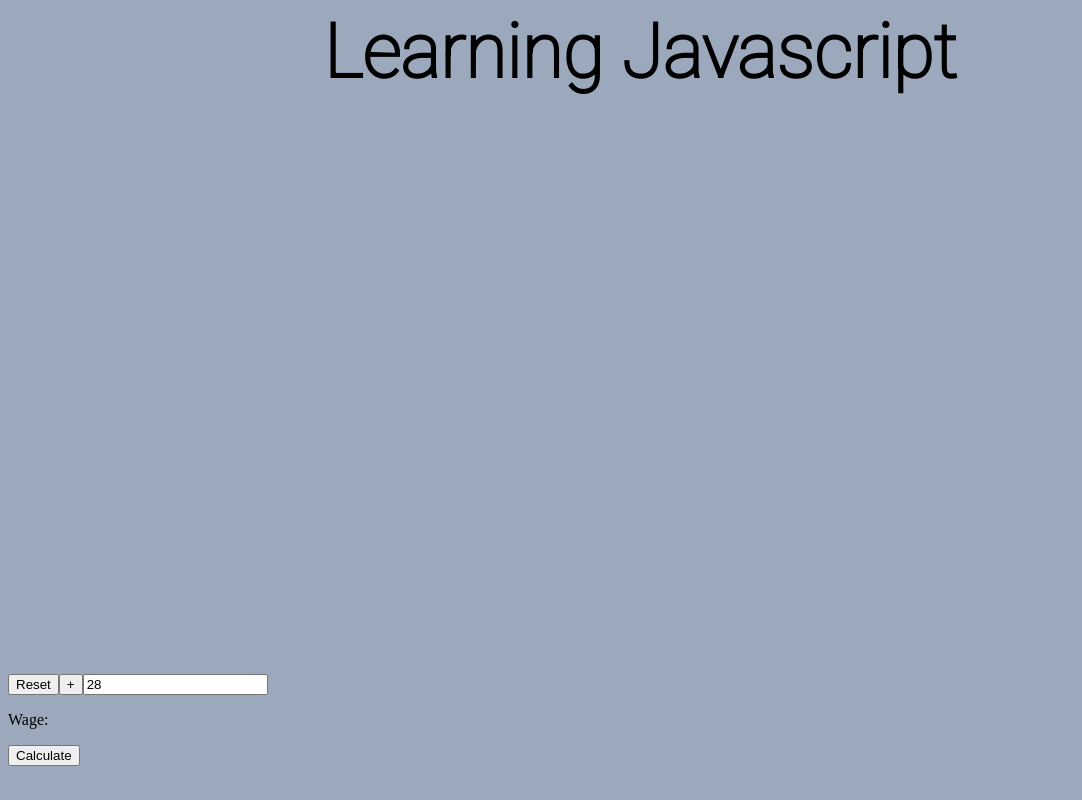
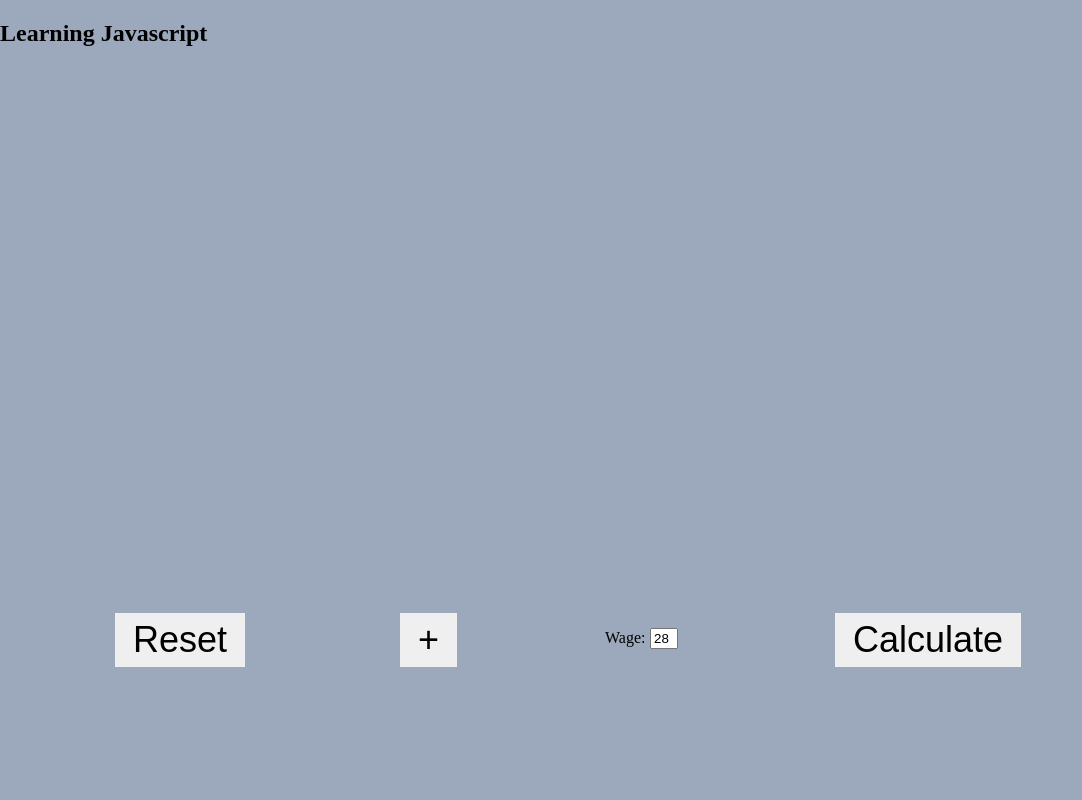
Before and after one commit to Kivans/Timesheet-Calculator, a plain HTML site: page index.html in a window 1280 px wide. Shown: the whole page, without its empty margins (0-1082 px from the left). Drawn offline with Linux system fonts and the light colour scheme.

Commit message:
Update style.css

```diff
--- a/style.css
+++ b/style.css
@@ -1,20 +1,82 @@
 body {
   background-color: #9ca8bc;
+  margin: 0 auto;
 }
 
-#header {
+#div_top{
   text-align: center;
-  font-size: 75px;
-  color: black;
-  font-family: Roboto, sans-serif;
-  padding-top: 0;
-  margin-top: 0;
+  position: relative;
+  top: 30px;
 }
 
-#javascript {
-  font-size: 18px;
-  color: #1f4a8e;
-  font-family: sans-serif;
-  margin-left: 3%;
-  vertical-align:bottom;
+#btn_reset{
+  position: absolute;
+  border: none;
+  text-decoration: none;
+  font-size: 36px;
+  padding: 6px 18px;
+  cursor: pointer;
+  left: 115px;
 }
+
+#btn_add{
+  position: absolute;
+  border: none;
+  text-decoration: none;
+  font-size: 36px;
+  padding: 6px 18px;
+  cursor: pointer;
+  left: 400px;
+}
+
+#p_wage{
+  position: absolute;
+  left: 605px;
+}
+
+#input_wage{
+  position: absolute;
+  top: 15px;
+  left: 650px;
+  width: 20px;
+}
+
+#btn_calculate{
+  position: absolute;
+  border: none;
+  text-decoration: none;
+  font-size: 36px;
+  padding: 6px 18px;
+  cursor: pointer;
+  left: 835px;
+}
+
+#para{
+  position: absolute;
+  font-size: 20px;
+  top: 175px;
+  left:800px;
+}
+
+.div_day{
+  position: relative;
+}
+
+.tbox_start, .tbox_end{
+  position: absolute;
+  top: 125px;
+  left: 150px;
+  height: 7px;
+  width: 33px;
+}
+
+.tbox_end{
+  position: absolute;
+  left: 200px;
+}
+
+.p{
+  position: absolute;
+  left: 100px;
+  font-size: 17px;
+}
```
